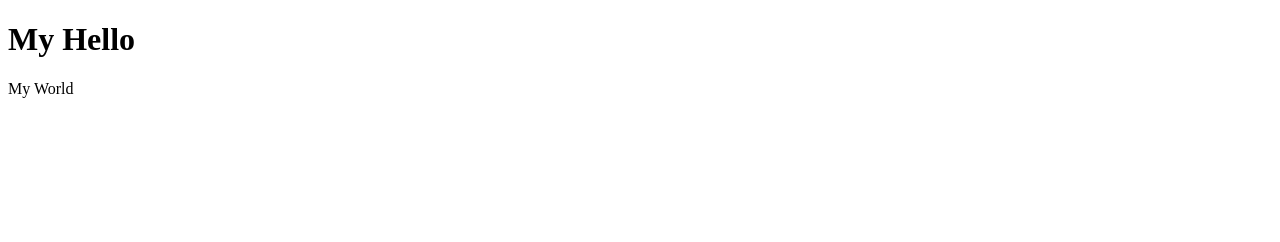
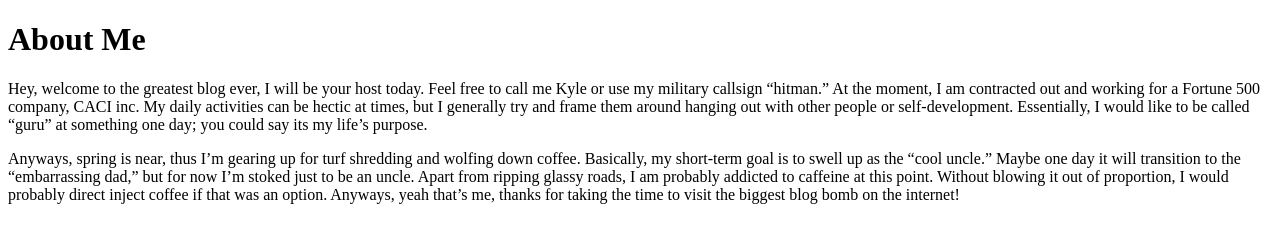
Before and after one commit to krieger-c-k/krieger-c-k.github.io, a plain HTML site: page index.html in a window 1280 px wide. Drawn offline with Linux system fonts and the light colour scheme.

Commit message:
Update index.html

```diff
--- a/index.html
+++ b/index.html
@@ -1,9 +1,18 @@
 <!DOCTYPE html>
 <html>
-<body>
+  <head>
+      <title>Bitchin Blog</title>
+  </head>
 
-<h1>My Hello </h1>
-<p>My World </p>
-
-</body>
+  <body>
+    <h1> About Me </h1>
+    <p>Hey, welcome to the greatest blog ever, I will be your host today. Feel free to call me Kyle or use my military callsign “hitman.” At the moment,
+      I am contracted out and working for a Fortune 500 company, CACI inc. My daily activities can be hectic at times, but I generally try and frame them
+      around hanging out with other people or self-development. Essentially, I would like to be called “guru” at something one day; you could say its my life’s purpose.</p>
+    <p></p>
+    <p>Anyways, spring is near, thus I’m gearing up for turf shredding and wolfing down coffee. Basically, my short-term goal is to swell up as the “cool uncle.”
+      Maybe one day it will transition to the “embarrassing dad,” but for now I’m stoked just to be an uncle. Apart from ripping glassy roads, I am probably addicted to
+      caffeine at this point. Without blowing it out of proportion, I would probably direct inject coffee if that was an option. Anyways, yeah that’s me, thanks for taking
+      the time to visit the biggest blog bomb on the internet!</p>
+  </body>
 </html>
```
